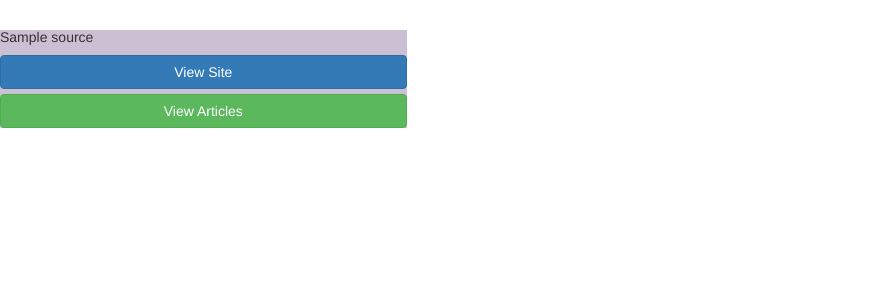
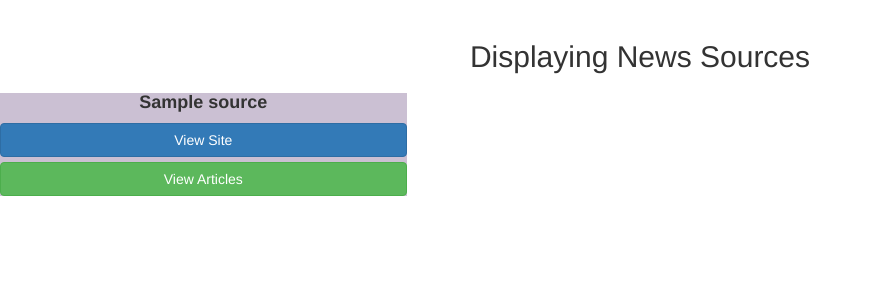
Before and after one commit to BwanaQ/uhondo, a Flask app: template app/templates/index.html in a window 1280 px wide. Shown: the part 52-352 px from the top of the page, without its empty margins (0-872 px from the left). Run offline with Flask 2, Linux system fonts and the light colour scheme; the template is opened without the code that fills it: most values are stand-ins (such as "Sample title", 1, 10 or a date in 2020); parts of the project's set-up code (start-up, migrations or seed data) failed here and were passed over; some libraries are stand-ins or nearby versions.

Commit message:
style the landing page

```diff
--- a/app/templates/index.html
+++ b/app/templates/index.html
@@ -7,11 +7,14 @@
 <!-- Content block -->
 <!-- SOURCES AREA-->
 <div class="row">
+  <div class="col-sm-12 text-center">
+    <h2>Displaying News Sources</h2>
+  </div>
   {%for source in sources %}
   <div class="col-sm-4">
     <div class="card" style="background-color: #cbc0d3">
       <div class="card-body">
-        <h5 class="card-title">{{source.name}}</h5>
+        <h4 class="card-title text-center"><strong>{{source.name}}</strong></h4>
         <a
           href="{{source.url}}"
           target="_blank"
--- a/app/templates/source.html
+++ b/app/templates/source.html
@@ -18,7 +18,10 @@
         <a href="{{article.url}}" class="btn btn-primary">Read more...</a>
       </div>
       <div class="card-footer">
-        <small class="text-muted">Article date:{{article.published_at}}</small>
+        <small class="text-muted"
+          >Article by <strong>{{article.author}}</strong> on
+          <strong>{{article.published_at}}</strong>.</small
+        >
       </div>
     </div>
   </div>
```
